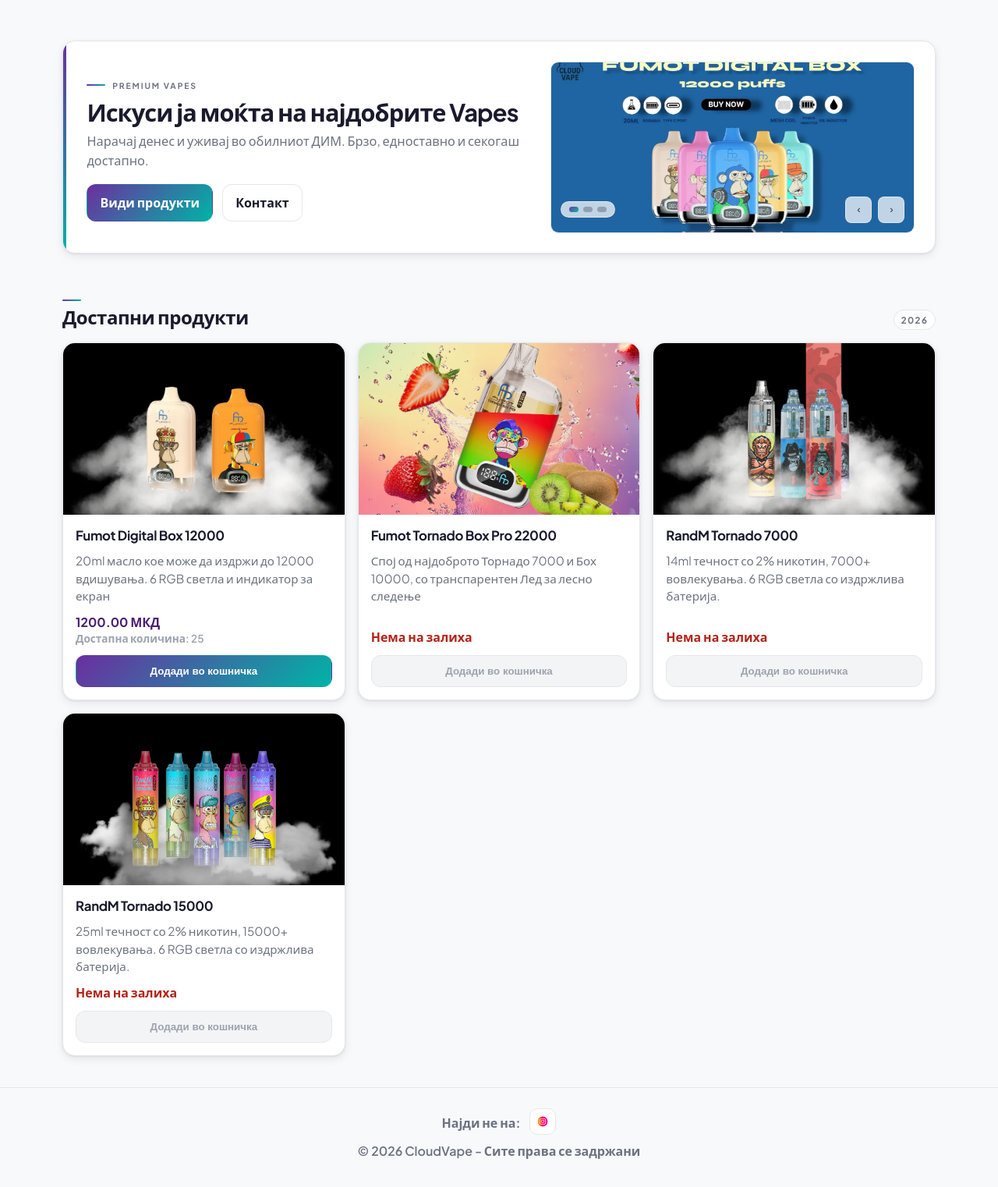
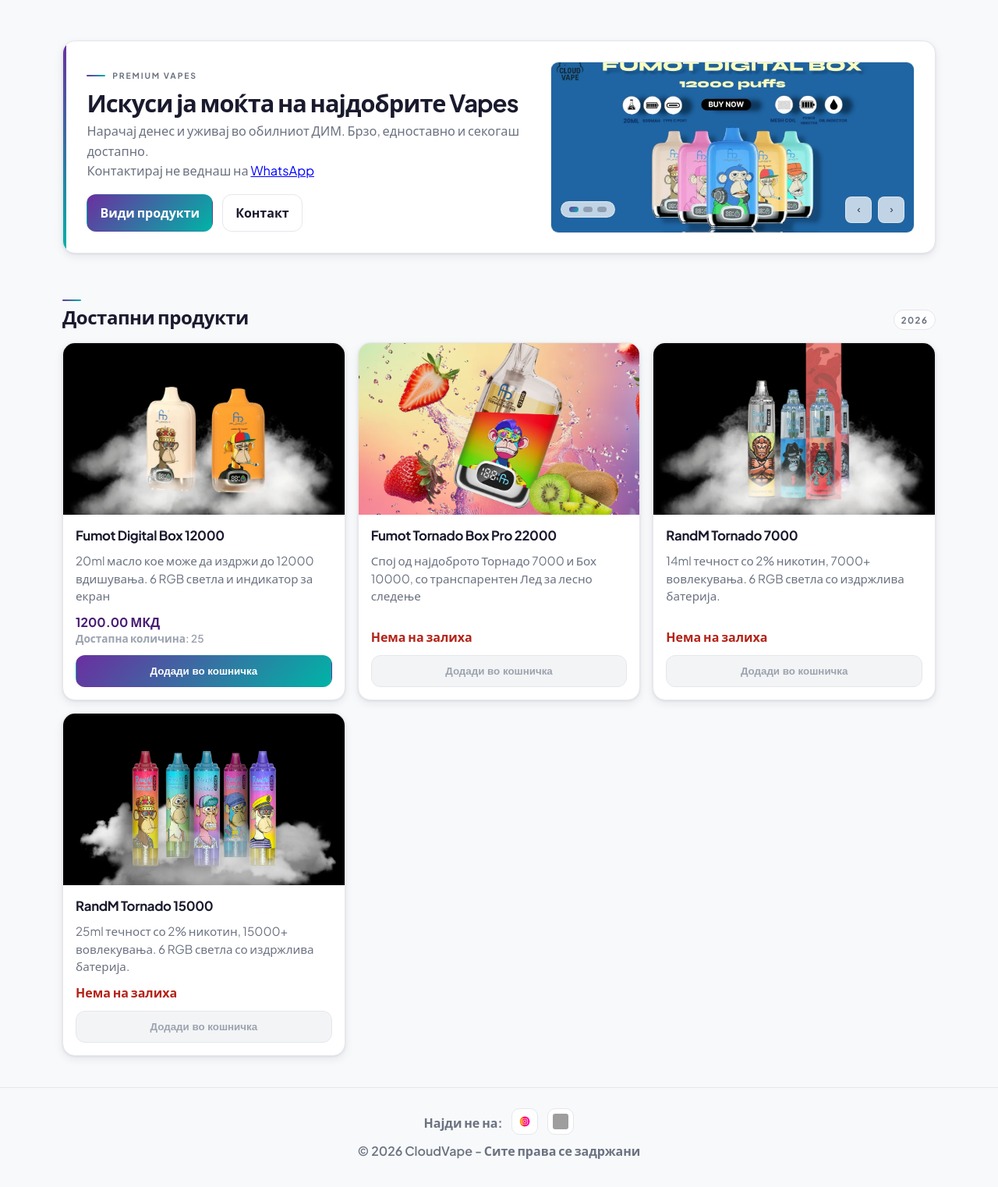
Before and after one commit to markosrbakov/CloudVape, a Django app: page / in a window 1280 px wide. Shown: the part 59-1581 px from the top of the page at 78% size. Run offline with Django 5.2, Linux system fonts and the light colour scheme; data comes from the database, SQL or seed files in the repository; grey boxes are pictures that could not be loaded.

Commit message:
Update index.html

```diff
--- a/templates/index.html
+++ b/templates/index.html
@@ -639,6 +639,7 @@
                          <div class="eyebrow">premium vapes</div>
                          <h1>Искуси ја моќта на најдобрите Vapes</h1>
                          <p>Нарачај денес и уживај во обилниот ДИМ. Брзо, едноставно и секогаш достапно.</p>
+                         <p>Контактирај не веднаш на <a href="https://wa.me/38977504503" target="_blank" style="color: blue; text-decoration: underline;">WhatsApp</a></p>
                          <div class="hero-actions">
                              <a class="btn btn-primary" href="#products">Види продукти</a>
                              <a class="btn btn-secondary" href="{% url 'contact' %}">Контакт</a>
@@ -783,6 +784,9 @@
              <span style="font-weight:800;">Најди не на:</span>
              <a href="https://www.instagram.com/cloudvape.mk" target="_blank" rel="noopener noreferrer">
                  <img src="/media/instagram.png" alt="Instagram" class="social-icon">
+             </a>
+             <a href="https://wa.me/38977504503" target="_blank" rel="noopener noreferrer">
+                 <img src="/media/wa.webp" alt="Whats-app" class="social-icon">
              </a>
          </div>
          <div style="text-align:center; font-weight:600;">&copy; 2026 CloudVape - Сите права се задржани</div>
```
